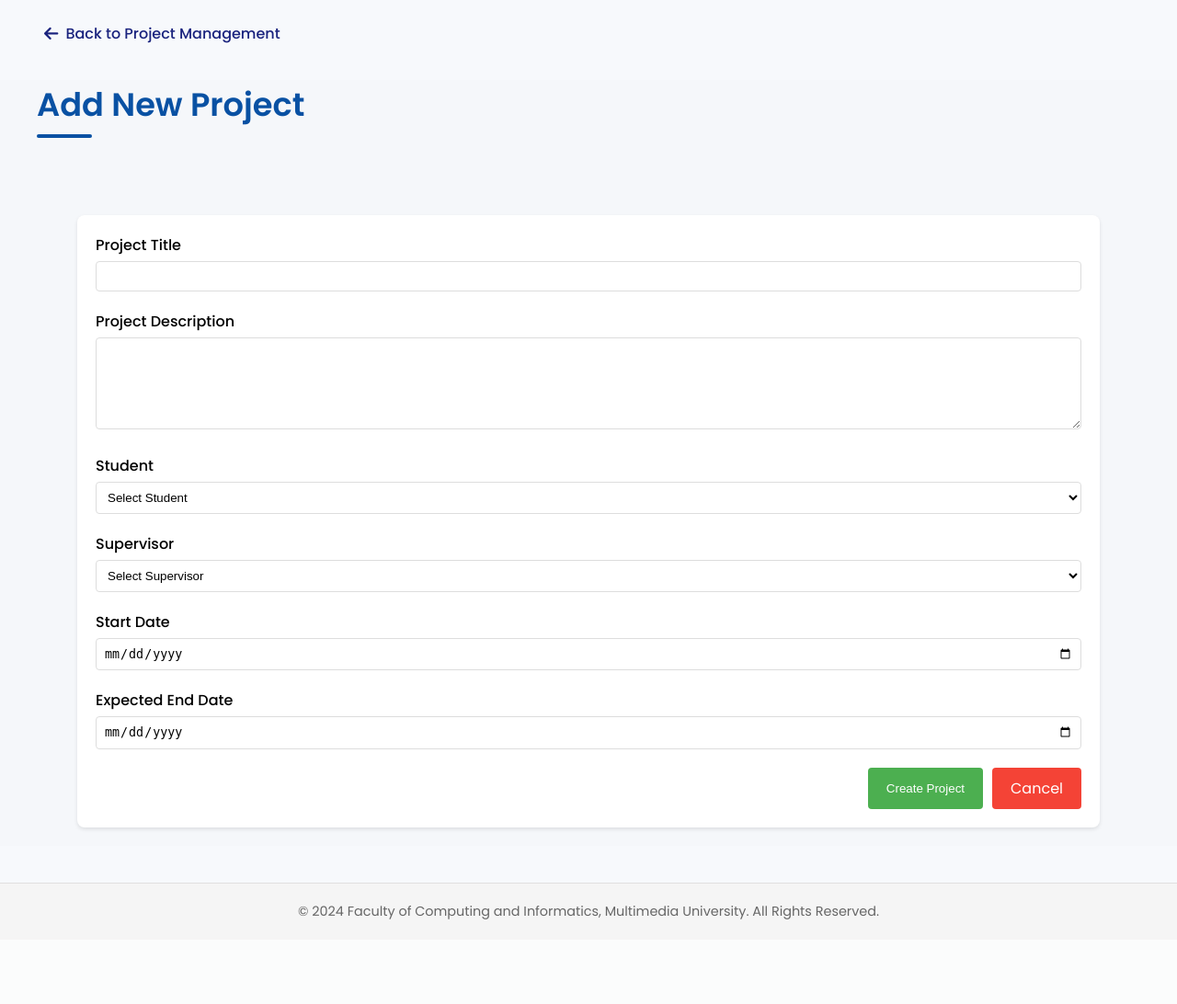
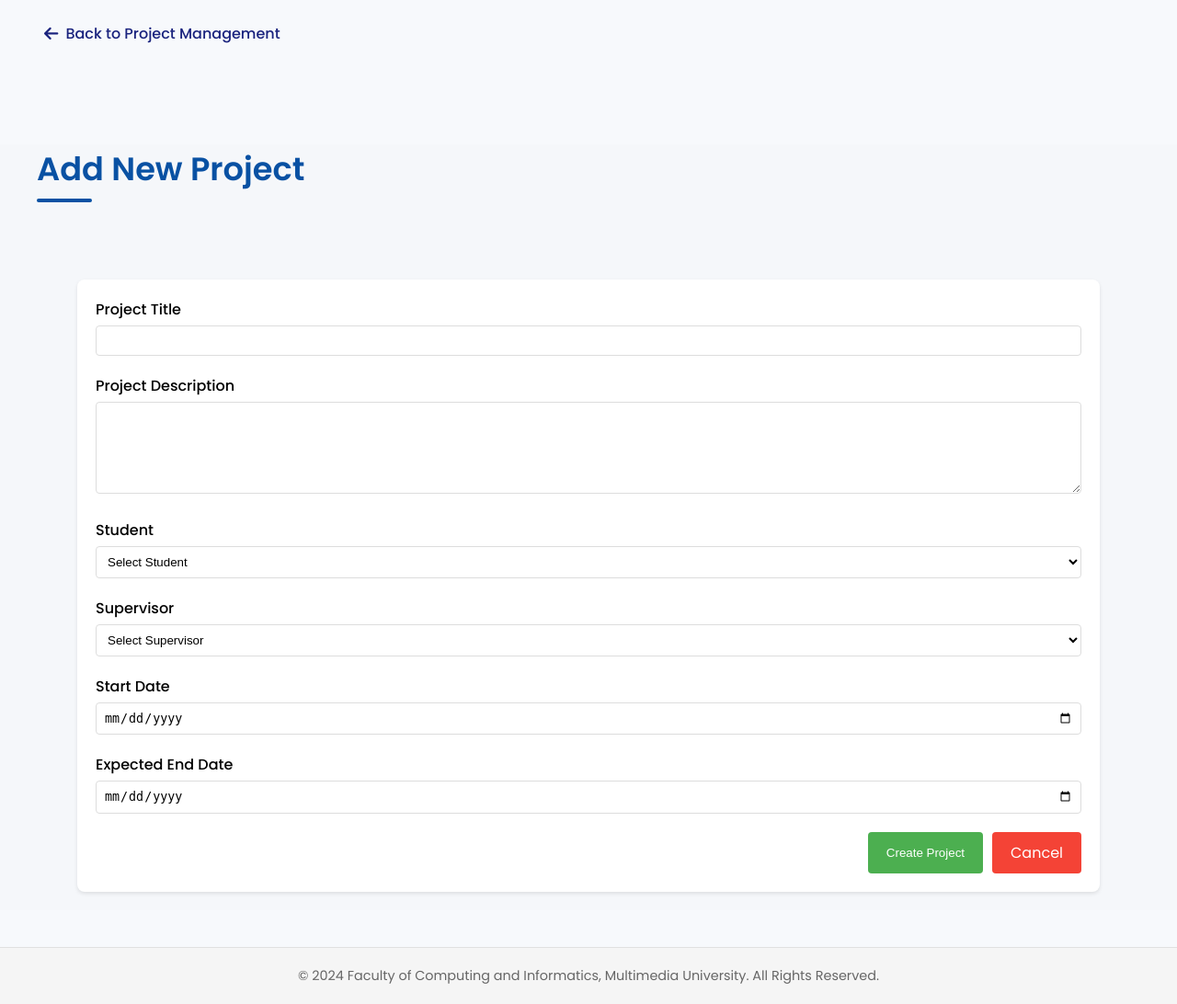
Before and after one commit to YongJinYit1214/final-year-project-management-system, a PHP site: page /pages/admin-dashboard/add-project.php in a window 1280 px wide. Shown: the whole page at 92% size. Before the commit the page ends 1000 px from the top, so only its background shows below. Run offline with PHP 8.4, Linux system fonts and the light colour scheme; data comes from the database, SQL or seed files in the repository.

Commit message:
Fixed admin dashboard css bug

```diff
--- a/pages/admin-dashboard/admin-dashboard-page.css
+++ b/pages/admin-dashboard/admin-dashboard-page.css
@@ -1,7 +1,7 @@
 /* Main Dashboard Styles */
 .section {
     padding: 0rem 2.5rem;
-    margin-top: 30px;
+    margin-top: 100px;
     background-color: #f5f7fa;
     min-height: calc(100vh - 70px);
 }
@@ -75,6 +75,10 @@ h2:after {
 }
 
 /* Action Panel */
+.admin-actions {
+    margin-bottom: 30px;
+}
+
 .action-panel {
     background: #fff;
     border-radius: 8px;
```
